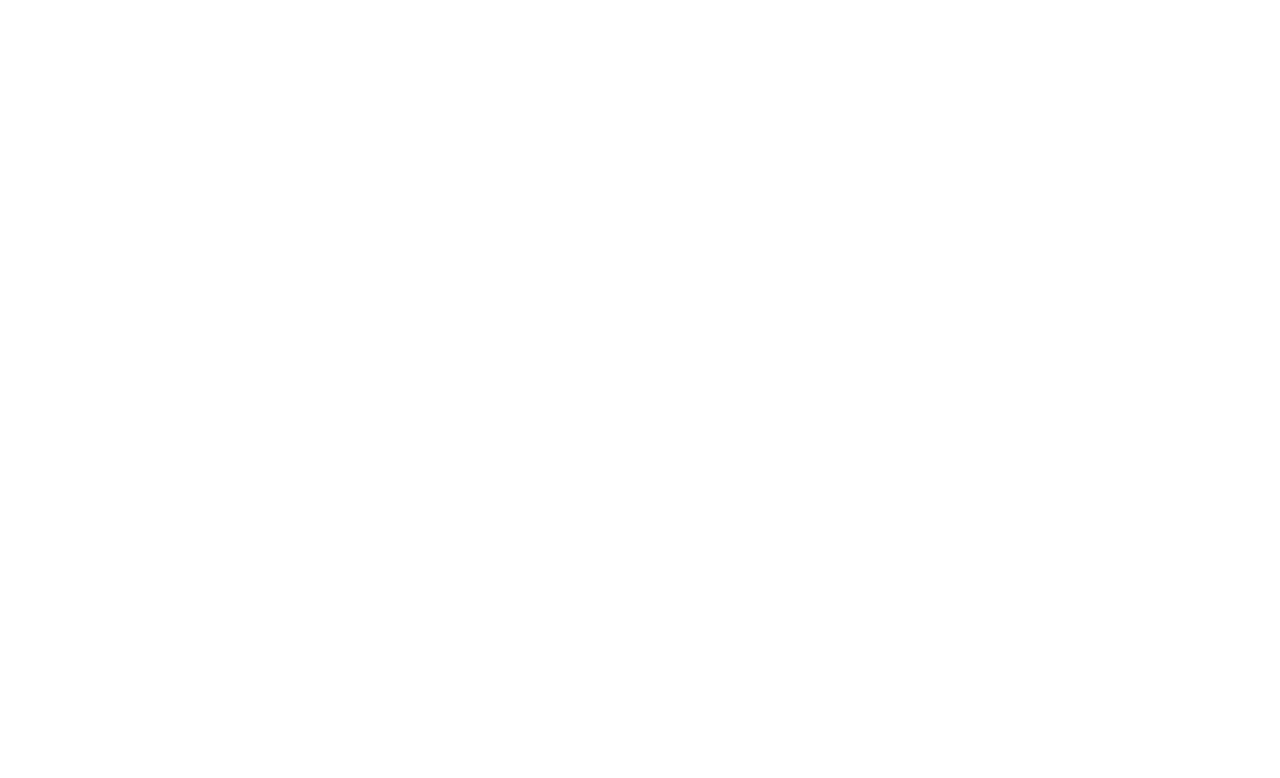
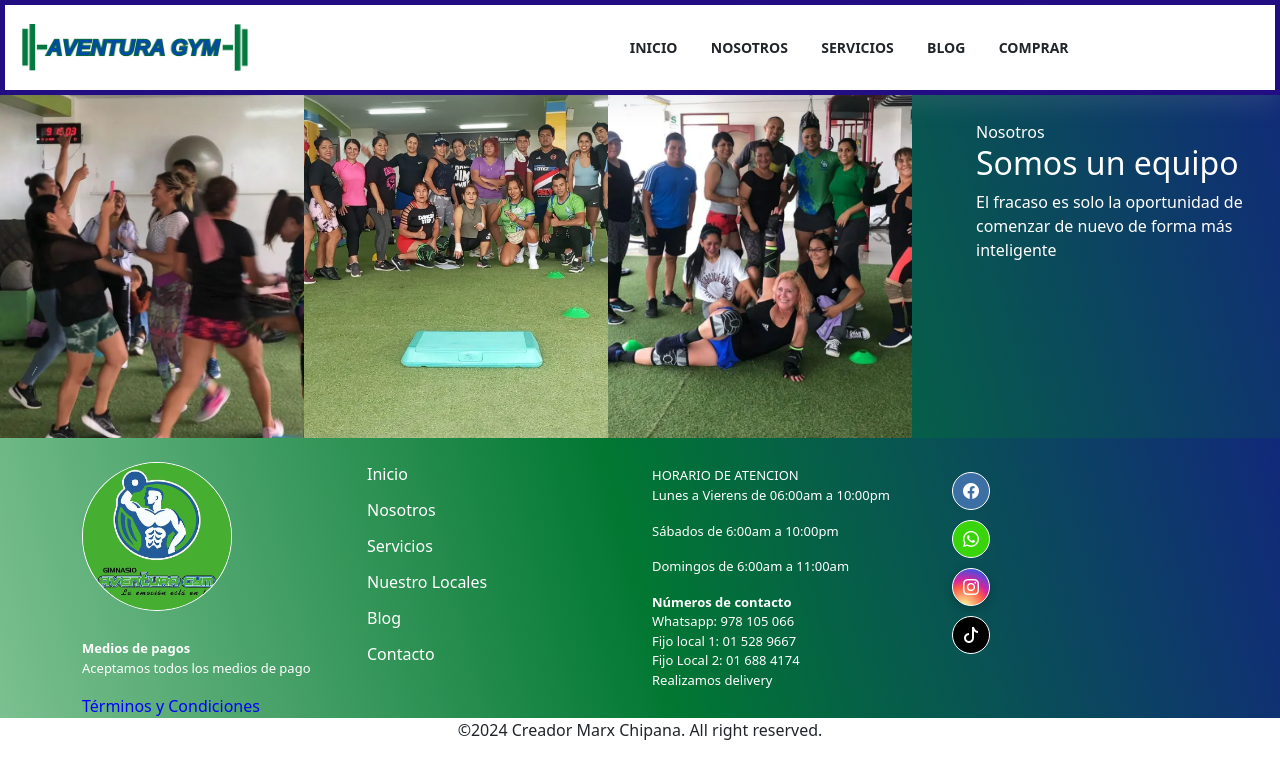
Before and after one commit to MarxAlonso/AventuraGym-React, a React (Vite) app: page /nosotros in a window 1280 px wide. Before the commit this address had no page. Shown: the top 778 px of the page. Built offline with nearby package versions, Linux system fonts and the light colour scheme.

Commit message:
Nuevo page NosotrosPage | Components

```diff
--- a/src/App.tsx
+++ b/src/App.tsx
@@ -1,12 +1,14 @@
 import "./App.css";
 import { Route, Routes } from "react-router-dom";
 import { HomePage } from "./pages/HomePage/HomePage";
+import { NosotrosPage } from "./pages/NosotrosPage/NosotrosPage";
 
 function App() {
   return (
     <>
       <Routes>
         <Route path="/" element={<HomePage />}></Route>
+        <Route path="/nosotros" element={<NosotrosPage />}></Route>
       </Routes>
     </>
   );
--- a/src/common/Header/Header.tsx
+++ b/src/common/Header/Header.tsx
@@ -85,12 +85,12 @@
             <div className="cs-ul-wrapper">
               <ul id="cs-expanded" className="cs-ul" aria-expanded="false">
                 <li className="cs-li">
-                  <a href="panelcliente.php" className="cs-li-link cs-active">
+                  <a href="/" className="cs-li-link cs-active">
                     INICIO
                   </a>
                 </li>
                 <li className="cs-li">
-                  <a href="nosotros.php" className="cs-li-link">
+                  <a href="/nosotros" className="cs-li-link">
                     NOSOTROS
                   </a>
                 </li>
--- /dev/null
+++ b/src/common/Nosotros/Nosotros.css
@@ -0,0 +1,142 @@
+.bg-nosotros {
+    background: linear-gradient(255deg, #11297a, #017732, #7bc090);
+  }
+/*Apartado de imagenes en nosotros*/
+/* Mobile - 360px */
+@media only screen and (min-width: 0rem) {
+  #gallery-1716 {
+    padding: var(--sectionPadding);
+    position: relative;
+    z-index: 1;
+    overflow: hidden;
+  }
+  #gallery-1716 .cs-container {
+    width: 100%;
+    max-width: 80rem;
+    margin: auto;
+    display: flex;
+    flex-direction: column;
+    align-items: center;
+    /* 48px - 64px */
+    gap: clamp(3rem, 6vw, 4rem);
+  }
+  #gallery-1716 .cs-content {
+    /* set text align to left if content needs to be left aligned */
+    text-align: left;
+    width: 100%;
+    display: flex;
+    flex-direction: column;
+    /* centers content horizontally, set to flex-start to left align */
+    align-items: flex-start;
+  }
+  #gallery-1716 .cs-text {
+    margin-bottom: 1rem;
+  }
+  #gallery-1716 .cs-text:last-of-type {
+    /* 32px - 64px */
+    margin-bottom: clamp(2rem, 7vw, 4rem);
+  }
+  #gallery-1716 .cs-text:last-of-type:before {
+    /* colored overlay rectangle - positioned absolute to the section tag because it is the nearest parent with a decalred position relative */
+    content: "";
+    width: 100%;
+    height: 80%;
+    background: var(--primary);
+    opacity: 0.1;
+    position: absolute;
+    display: block;
+    bottom: 0;
+    left: 0;
+    z-index: -1;
+  }
+  #gallery-1716 .cs-button-solid {
+    font-size: 1rem;
+    /* 46px - 56px */
+    line-height: clamp(2.875rem, 5.5vw, 3.5rem);
+    text-decoration: none;
+    font-weight: 700;
+    text-align: center;
+    margin: 0;
+    color: #fff;
+    min-width: 9.375rem;
+    padding: 0 1.5rem;
+    background-color: var(--primary);
+    display: inline-block;
+    position: relative;
+    z-index: 1;
+    /* prevents padding from adding to the width */
+    box-sizing: border-box;
+  }
+  #gallery-1716 .cs-button-solid:before {
+    content: "";
+    position: absolute;
+    height: 100%;
+    width: 0%;
+    background: #000;
+    opacity: 1;
+    top: 0;
+    left: 0;
+    z-index: -1;
+    transition: width 0.3s;
+  }
+  #gallery-1716 .cs-button-solid:hover:before {
+    width: 100%;
+  }
+  #gallery-1716 .cs-gallery {
+    width: 100%;
+    display: grid;
+    grid-template-columns: repeat(12, 1fr);
+    /* sends it to the top in the 1st position */
+    order: -1;
+  }
+  #gallery-1716 .cs-picture {
+    width: 100%;
+    /* changes at tablet */
+    height: 100vw;
+    max-height: 25rem;
+    display: block;
+    position: relative;
+    z-index: 1;
+    grid-column: span 4;
+  }
+  #gallery-1716 .cs-picture img {
+    width: 100%;
+    height: 100%;
+    object-fit: cover;
+    position: absolute;
+    top: 0;
+    left: 0;
+  }
+}
+/* Tablet - 768px */
+@media only screen and (min-width: 48rem) {
+  #gallery-1716 .cs-container {
+    flex-direction: row;
+    justify-content: space-between;
+    align-items: stretch;
+  }
+  #gallery-1716 .cs-content {
+    max-width: 19rem;
+    padding-bottom: clamp(2rem, 7vw, 4rem);
+  }
+  #gallery-1716 .cs-text:last-of-type {
+    position: relative;
+    z-index: 1;
+  }
+  #gallery-1716 .cs-text:last-of-type:before {
+    width: 250vw;
+    height: 100vw;
+    top: calc(100% + 1.8rem);
+    left: 50%;
+    transform: translateX(-50%);
+  }
+  #gallery-1716 .cs-gallery {
+    height: auto;
+  }
+  #gallery-1716 .cs-picture {
+    height: 100%;
+    max-height: 100%;
+    /* 280px - 420px */
+    min-height: clamp(17.5rem, 37vw, 26.25rem);
+  }
+}
--- /dev/null
+++ b/src/common/Nosotros/Nosotros.tsx
@@ -0,0 +1,80 @@
+import './Nosotros.css'
+export const Nosotros = () => {
+  return (
+    <section id="gallery-1716" className="bg-nosotros">
+      <div className="cs-container">
+        <div className="cs-content mb-5">
+            <br /><br /><br /><br /><br />
+          <span className="cs-topper text-white">Nosotros</span>
+          <h2 className="cs-title text-white">Somos un equipo</h2>
+          <p className="cs-text text-white">
+            El fracaso es solo la oportunidad de comenzar de nuevo de forma más
+            inteligente
+          </p>
+        </div>
+        <div className="cs-gallery">
+          <picture className="cs-picture">
+            {/*Mobile Image*/}
+            <source
+              media="(max-width: 600px)"
+              srcSet="/src/assets/img/carrusel3.webp"
+            />
+            {/*Tablet and above Image*/}
+            <source
+              media="(min-width: 601px)"
+              srcSet="/src/assets/img/carrusel3.webp"
+            />
+            <img
+              loading="lazy"
+              decoding="async"
+              src="/src/assets/img/carrusel3.webp"
+              alt="picture"
+              width={480}
+              height={549}
+            />
+          </picture>
+          <picture className="cs-picture">
+            {/*Mobile Image*/}
+            <source
+              media="(max-width: 600px)"
+              srcSet="/src/assets/img/carrusel1.webp"
+            />
+            {/*Tablet and above Image*/}
+            <source
+              media="(min-width: 601px)"
+              srcSet="/src/assets/img/carrusel1.webp"
+            />
+            <img
+              loading="lazy"
+              decoding="async"
+              src="/src/assets/img/carrusel1.webp"
+              alt="picture"
+              width={480}
+              height={549}
+            />
+          </picture>
+          <picture className="cs-picture">
+            {/*Mobile Image*/}
+            <source
+              media="(max-width: 600px)"
+              srcSet="/src/assets/img/fondo-gym.webp"
+            />
+            {/*Tablet and above Image*/}
+            <source
+              media="(min-width: 601px)"
+              srcSet="/src/assets/img/fondo-gym.webp"
+            />
+            <img
+              loading="lazy"
+              decoding="async"
+              src="/src/assets/img/fondo-gym.webp"
+              alt="picture"
+              width={480}
+              height={549}
+            />
+          </picture>
+        </div>
+      </div>
+    </section>
+  );
+};
--- /dev/null
+++ b/src/pages/NosotrosPage/NosotrosPage.tsx
@@ -0,0 +1,13 @@
+import { Footer } from "../../common/Footer/Footer";
+import { Header } from "../../common/Header/Header";
+import { Nosotros } from "../../common/Nosotros/Nosotros";
+
+export const NosotrosPage = () => {
+  return (
+    <>
+      <Header />
+      <Nosotros />
+      <Footer />
+    </>
+  );
+};
```
